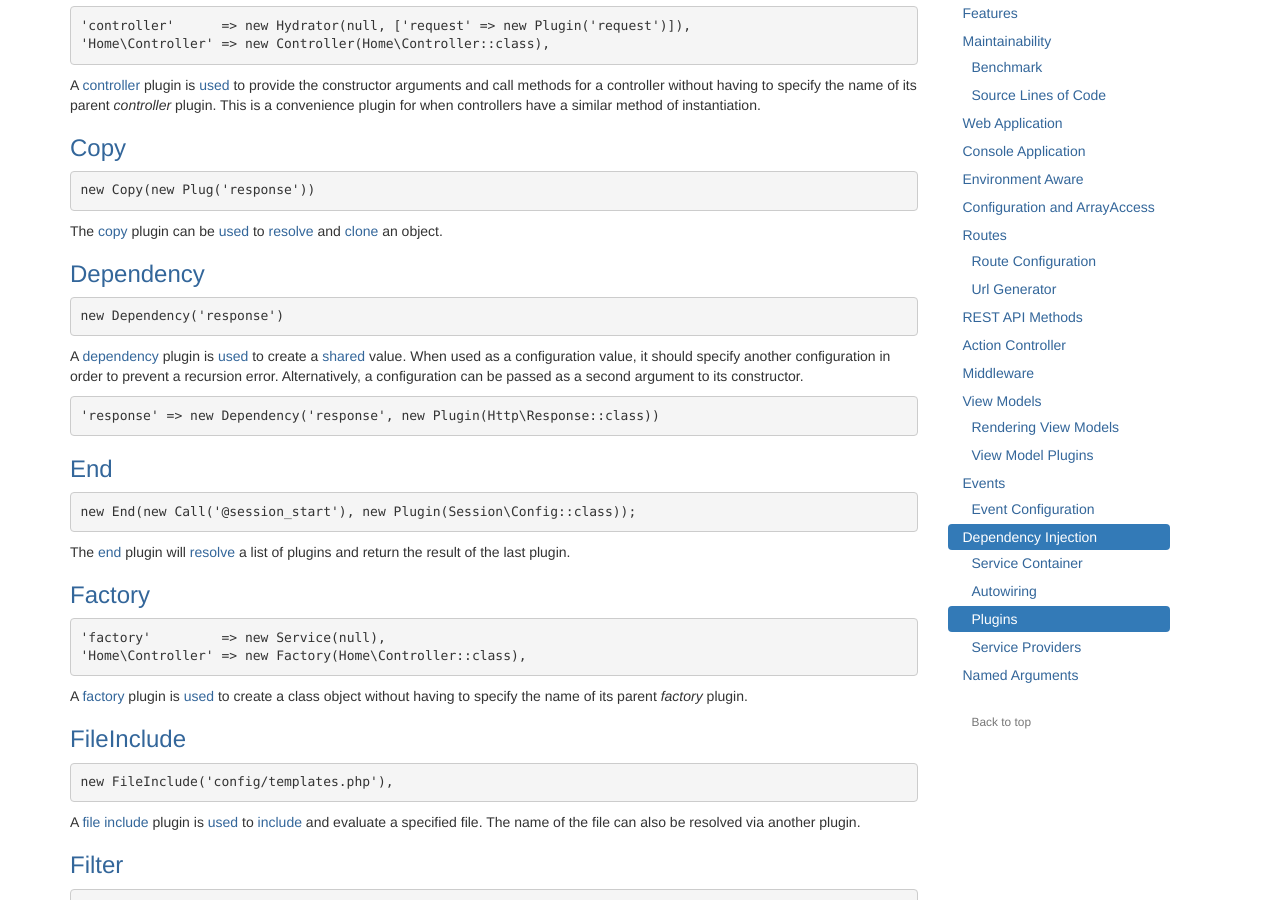
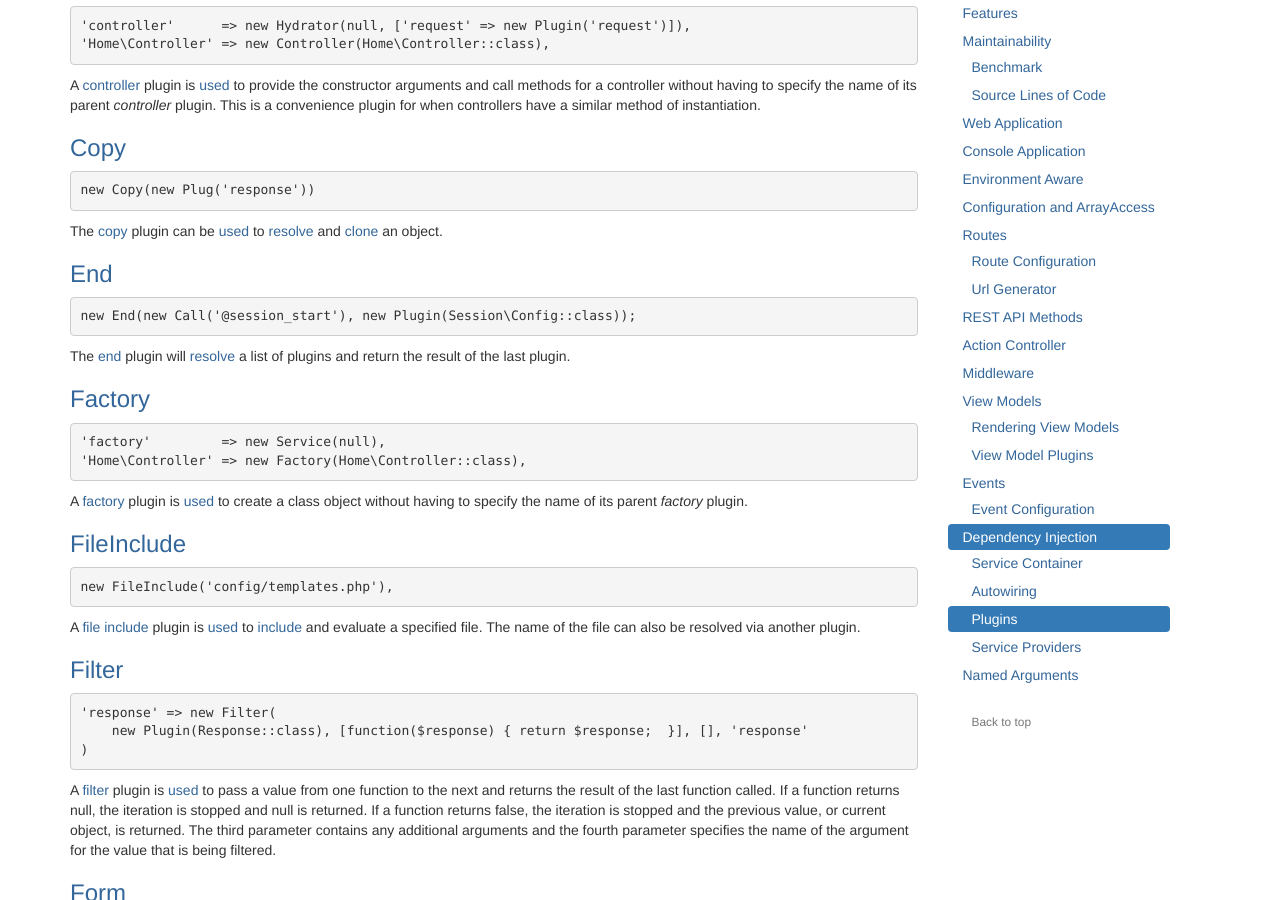
Before and after one commit to mvc5/mvc5.github.io, a Jekyll site: the page built from overview/index.md, in a window 1280 px wide and 900 px high, scrolled down 14100 px. Built offline with Jekyll 4.4.1, drawn with Linux system fonts in a browser that asks for light colours; nearby versions of some CDN libraries; some of the changed text lies outside the part shown.

Commit message:
change dependency plugin to shared plugin

````diff
--- a/overview/dependency-injection.md
+++ b/overview/dependency-injection.md
@@ -6,8 +6,8 @@
     'home'        => Home\Controller::class,
     'request'     => Mvc5\Request\Config::class,
     'response'    => Response\HttpResponse::class,
-    'url'         => new Dependency('url\plugin'),
-    'url\plugin'  => [Mvc5\Url\Plugin::class, new Dependency('request'), new Plugin('url\generator')],
+    'url'         => new Shared('url\plugin'),
+    'url\plugin'  => [Mvc5\Url\Plugin::class, new Shared('request'), new Plugin('url\generator')],
     'view\render' => new Service(Mvc5\View\Render::class, [new Param('templates')]),
     'web'         => new Response('web')
 ];
--- a/overview/plugins.md
+++ b/overview/plugins.md
@@ -65,17 +65,6 @@
 ```
 
 The [copy](https://github.com/mvc5/mvc5/blob/master/src/Plugin/Copy.php) plugin can be [used](https://github.com/mvc5/mvc5/blob/master/src/Resolver/Resolver.php#L252) to [resolve](https://github.com/mvc5/mvc5/blob/master/src/Resolver/Resolver.php#L500) and [clone](http://php.net/manual/en/internals2.opcodes.clone.php) an object.
-
-### [Dependency](https://github.com/mvc5/mvc5/blob/master/src/Plugin/Dependency.php)
-```php
-new Dependency('response')
-```
-
-A [dependency](https://github.com/mvc5/mvc5/blob/master/src/Plugin/Dependency.php) plugin is [used](https://github.com/mvc5/mvc5/blob/master/src/Resolver/Resolver.php#L191) to create a [shared](https://github.com/mvc5/mvc5/blob/master/src/Resolver/Initializer.php#L44) value. When used as a configuration value, it should specify another configuration in order to prevent a recursion error. Alternatively, a configuration can be passed as a second argument to its constructor.
-
-```php
-'response' => new Dependency('response', new Plugin(Http\Response::class))
-```
 
 ### [End](https://github.com/mvc5/mvc5/blob/master/src/Plugin/End.php)
 ```php
@@ -267,6 +256,17 @@
 
 The [session](https://github.com/mvc5/mvc5/blob/master/src/Plugin/Session.php) plugin is a [register](#registerhttpsgithubcommvc5mvc5blobmastersrcpluginregisterphp) plugin that retrieves a session variable. The first parameter is the name of the session variable, the optional second parameter is the plugin configuration for the object to create if it does not already exist in the session. If a value already exists in the session, it will be returned and a new object will not be created.
 
+### [Shared](https://github.com/mvc5/mvc5/blob/master/src/Plugin/Shared.php)
+```php
+new Shared('response')
+```
+
+A [shared](https://github.com/mvc5/mvc5/blob/master/src/Plugin/Shared.php) plugin is [used](https://github.com/mvc5/mvc5/blob/master/src/Resolver/Resolver.php#L250) to create a [shared](https://github.com/mvc5/mvc5/blob/master/src/Resolver/Initializer.php#L44) value. When used as a configuration value, it should specify another configuration in order to prevent a recursion error. Alternatively, a configuration can be passed as a second argument to its constructor.
+
+```php
+'response' => new Shared('response', new Plugin(Http\Response::class))
+```
+
 ### [Value](https://github.com/mvc5/mvc5/blob/master/src/Plugin/Value.php)
 ```php
 new Value('A demo web page')
````
